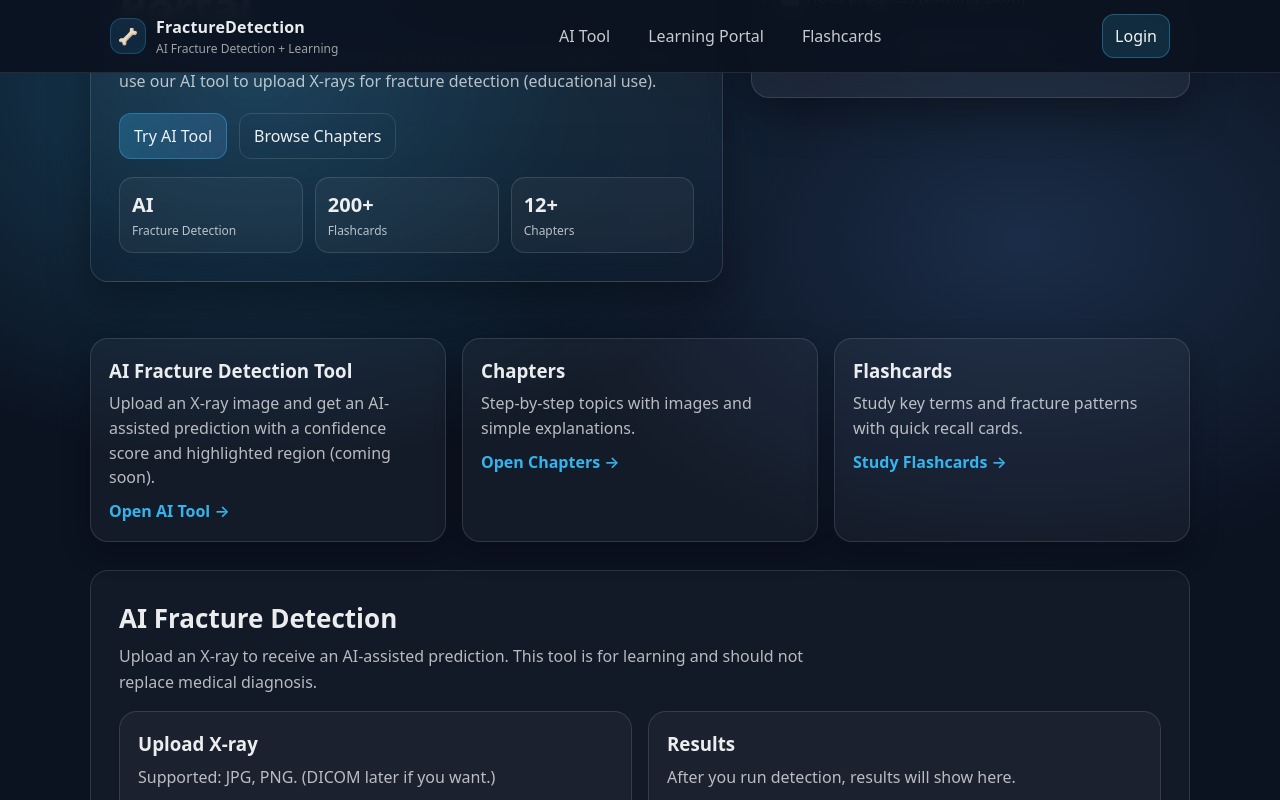
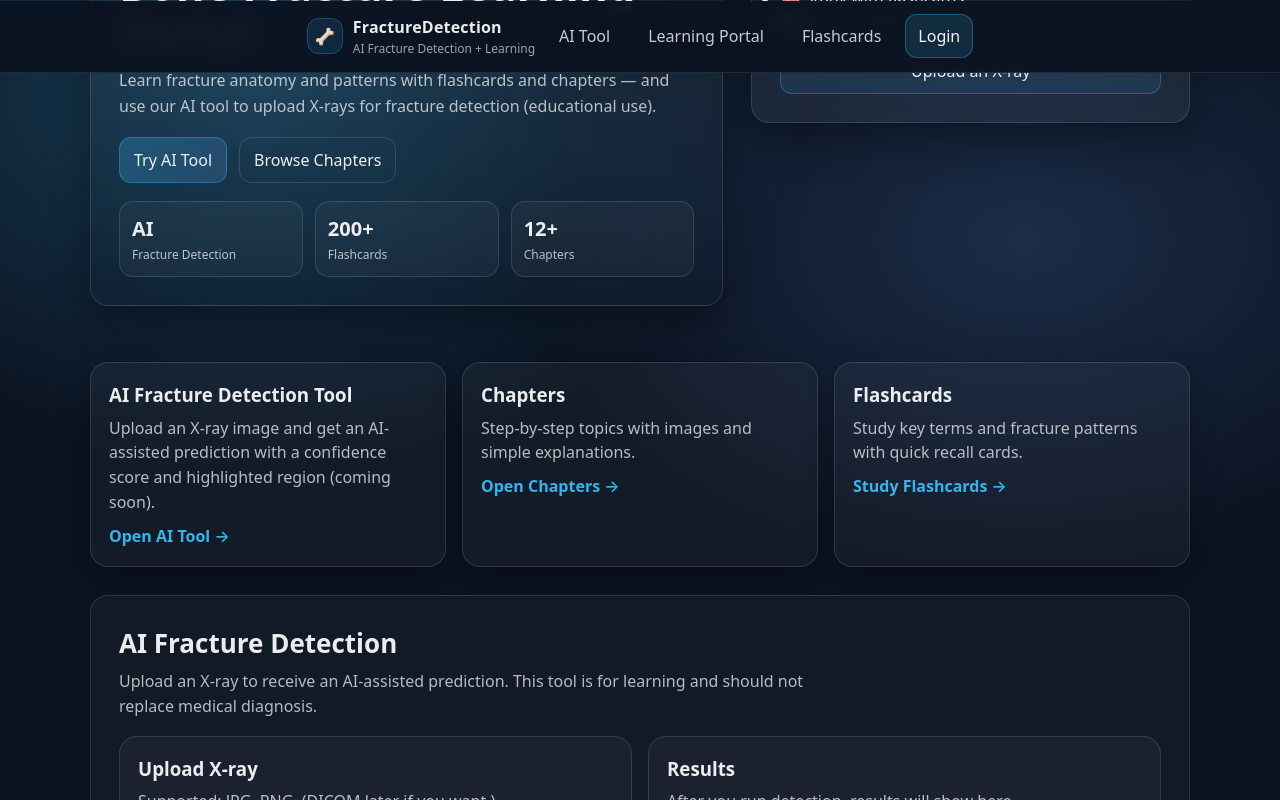
Before and after one commit to Jamalbah64/bone-fracture-learning-portal, a React (Vite) app in the folder client/react-app/: page / in a window 1280 px wide. Built offline with nearby package versions, Linux system fonts and the light colour scheme.

Commit message:
fixed top of the page getting blocked by navbar

```diff
--- a/client/react-app/src/App.css
+++ b/client/react-app/src/App.css
@@ -61,7 +61,7 @@
   scroll-margin-top: var(--nav-h);
 }
 .hero {
-  margin-top: 250px; /* small breathing room under nav */
+  margin-top: 300px; /* small breathing room under nav */
 }
 
 .hero-grid {
--- a/client/react-app/src/components/NavBar.css
+++ b/client/react-app/src/components/NavBar.css
@@ -7,10 +7,14 @@
   position: sticky;
   top: 0;
   z-index: 1000;
+  height: var(--nav-h);
+  display: flex;
+  align-items: center;
   background: rgba(11, 18, 32, 0.95);
   backdrop-filter: blur(10px);
   border-bottom: 1px solid rgba(255, 255, 255, 0.10);
 }
+
 
 .nav-inner {
   max-width: 1100px;
```
